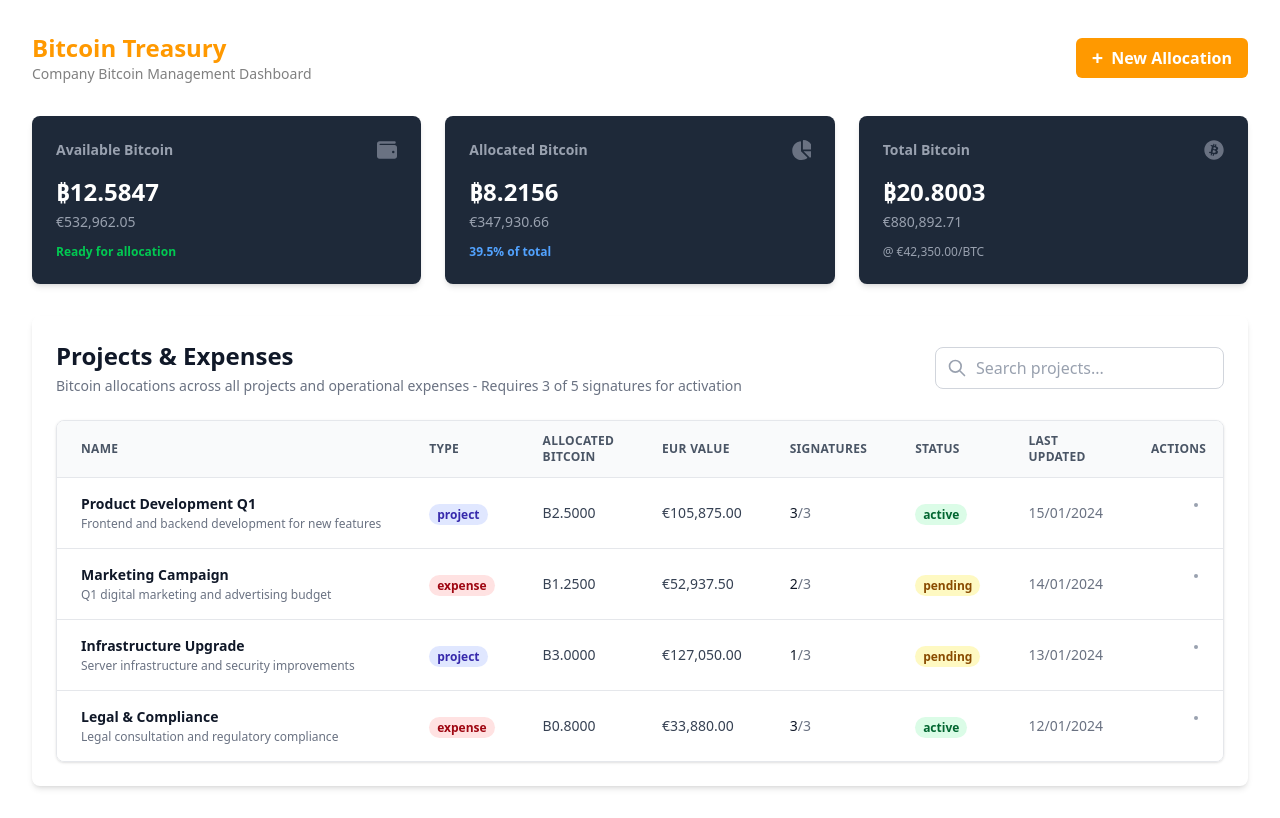
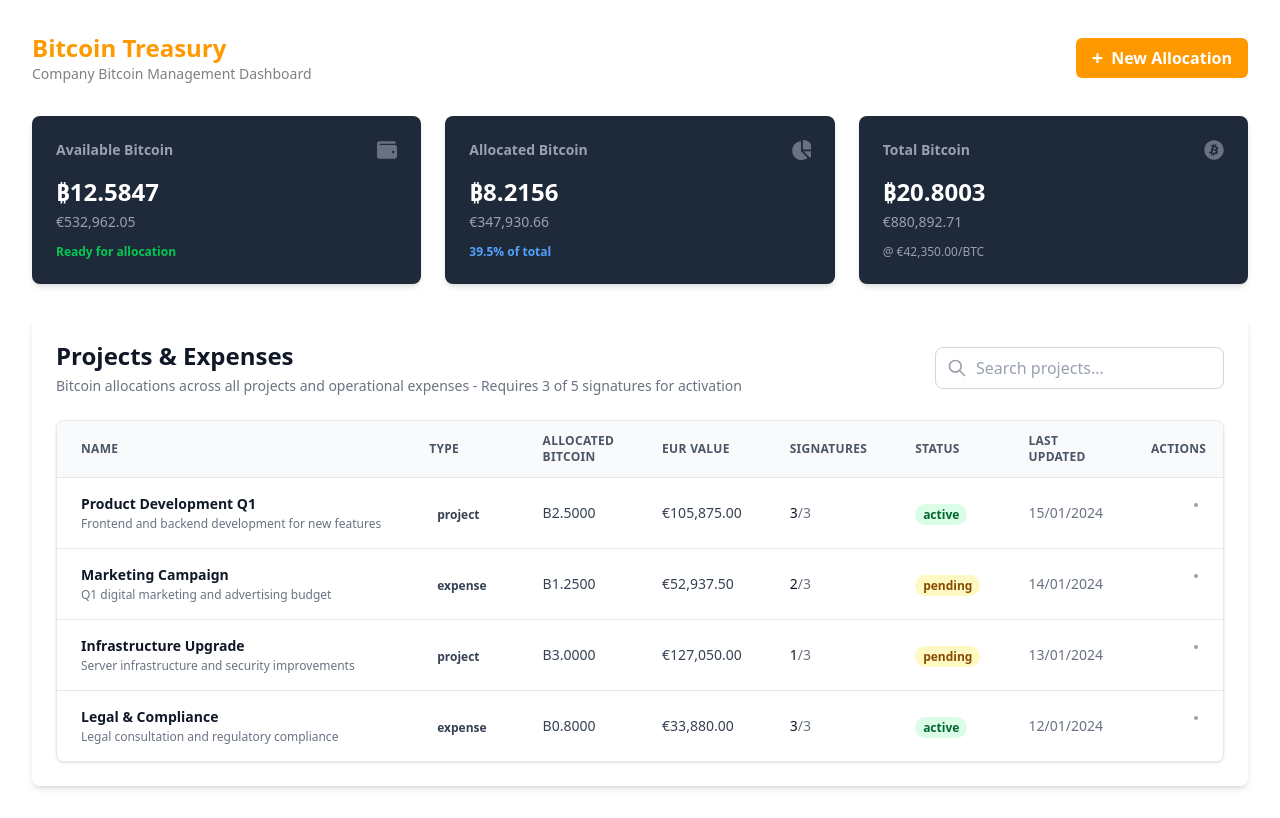
Before and after one commit to arejula27/btc-dao, a React (Vite) app in the folder frontend/: page / in a window 1280 px wide. Built offline with nearby package versions, Linux system fonts and the light colour scheme.

Commit message:
style change

```diff
--- a/frontend/src/components/TableRow.tsx
+++ b/frontend/src/components/TableRow.tsx
@@ -15,12 +15,6 @@ interface TableRowProps {
   item: TableItem;
 }
 function TableRow({ item }: TableRowProps): JSX.Element {
-  const getTypeClasses = (type: TableItem['type']): string => {
-    return type === 'project'
-      ? 'bg-indigo-100 text-indigo-800'
-      : 'bg-red-100 text-red-800';
-  };
-
   const getStatusClasses = (status: TableItem['status']): string => {
     switch (status.toLowerCase()) {
       case 'active':
@@ -41,7 +35,7 @@ function TableRow({ item }: TableRowProps): JSX.Element {
         </div>
       </td>
       <td className="px-6 py-4 whitespace-nowrap">
-        <span className={`px-2 py-0.5 rounded-full text-xs font-semibold ${getTypeClasses(item.type)}`}>
+        <span className={`px-2 py-0.5 rounded-full text-xs font-semibold text-gray-700`}>
           {item.type}
         </span>
       </td>
```
